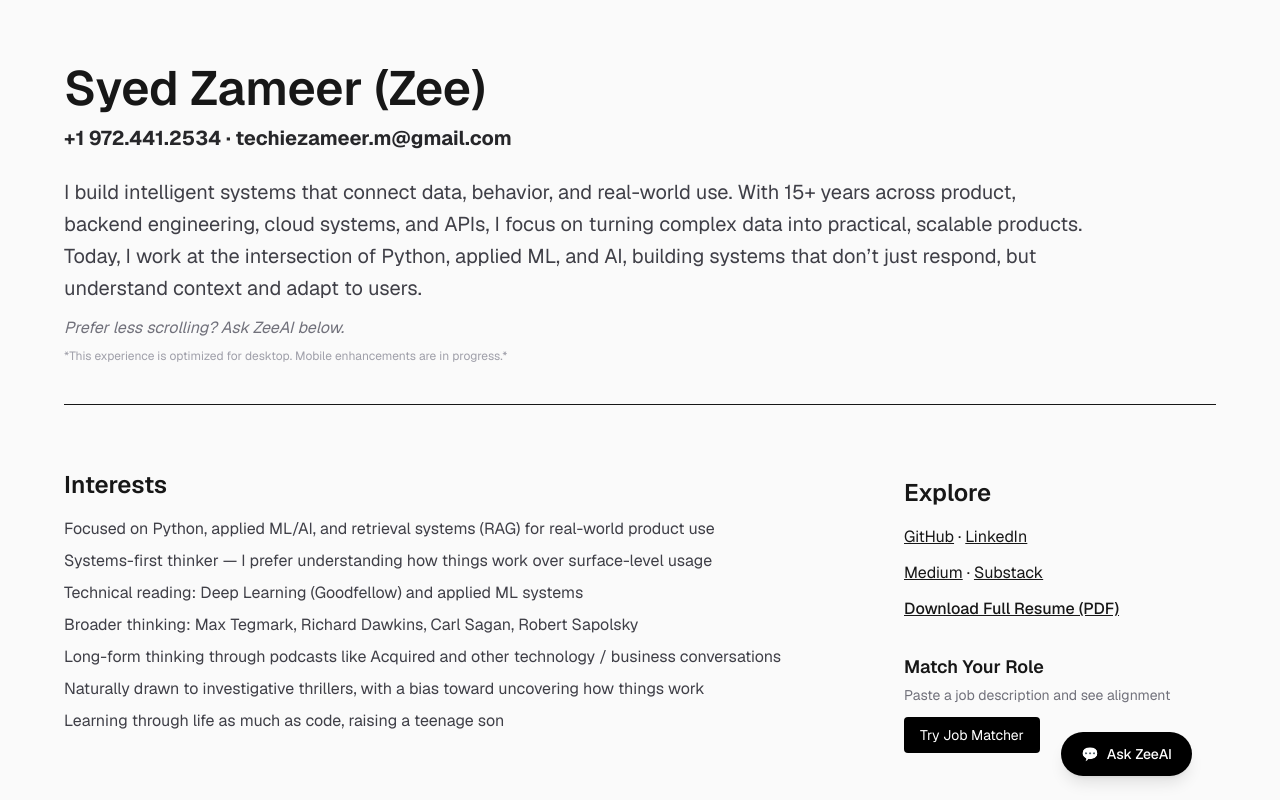
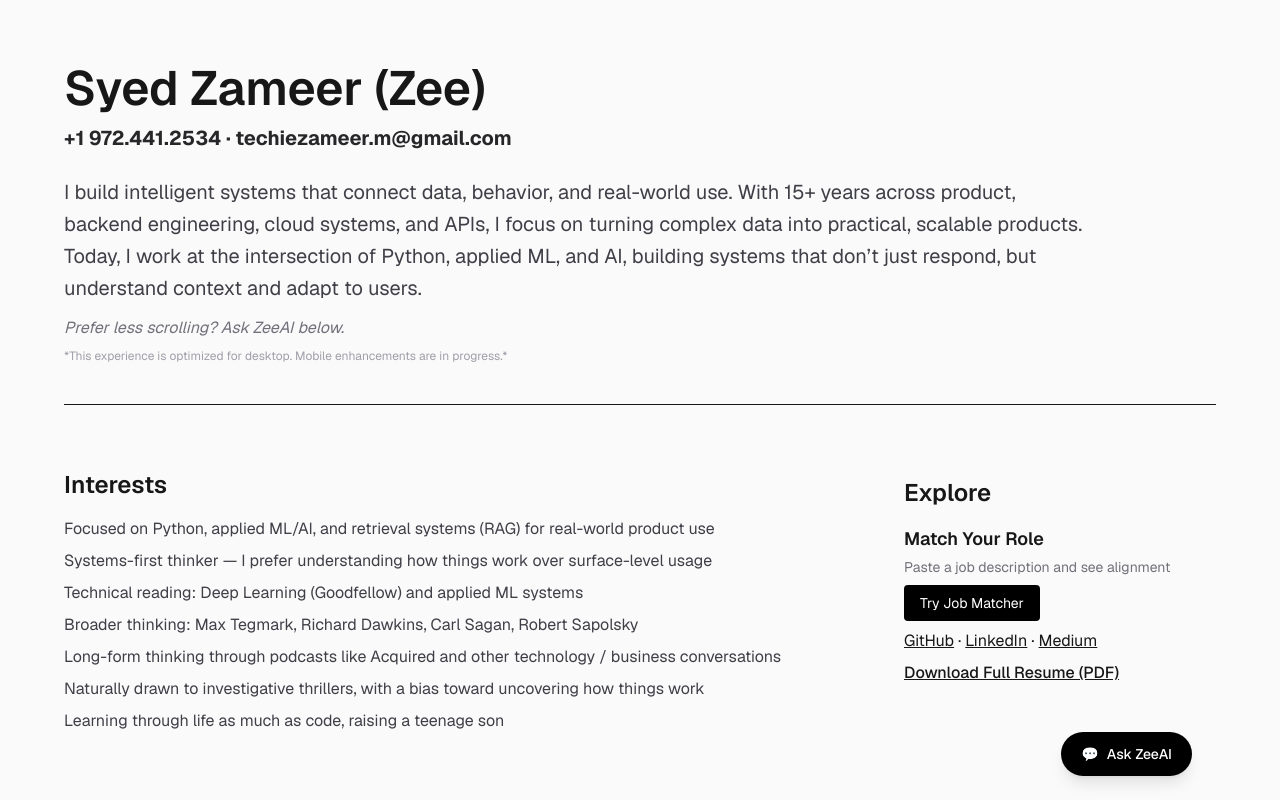
Before and after one commit to vasthelium/zee-ai-site, a Next.js app in the folder frontend/: page / in a window 1280 px wide. Shown: the top 800 px of the page. Built offline with nearby package versions, Linux system fonts and the light colour scheme.

Commit message:
UI fixes: chat window resize, job matcher layout fix, spacing cleanup, link updates

```diff
--- a/frontend/src/app/page.tsx
+++ b/frontend/src/app/page.tsx
@@ -139,20 +139,8 @@ export default function Home() {
           <div className="md:col-span-3 mt-6 md:mt-2">
             <h2 className="text-2xl font-semibold mb-4">Explore</h2>
 
-            <div className="space-y-3 text-base">
-              <p><a href="https://github.com/vasthelium" className="underline">GitHub</a>
-                {" · "}
-                <a href="https://www.linkedin.com/in/syedzameerm" className="underline">LinkedIn</a></p>
-              <p>
-                <a href="#" className="underline">Medium</a>
-                {" · "}
-                <a href="#" className="underline">Substack</a>
-              </p>
-              <p><a href="#" className="underline font-medium">Download Full Resume (PDF)</a></p>
-            </div>
-
             {/* JOB MATCHER */}
-            <div className="mt-8">
+            <div className="mt-2">
               <h3 className="text-lg font-semibold">Match Your Role</h3>
               <p className="text-sm text-zinc-500 mt-1">
                 Paste a job description and see alignment
@@ -161,15 +149,15 @@ export default function Home() {
               {!showMatcher && (
                 <button
                   onClick={() => setShowMatcher(true)}
-                  className="mt-3 px-4 py-2 bg-black text-white rounded text-sm relative z-10"
+                  className="mt-2 mb-2 px-4 py-2 bg-black text-white rounded text-sm relative z-10"
                 >
                   Try Job Matcher
                 </button>
               )}
 
               {showMatcher && (
-                <div className="fixed inset-0 flex items-center justify-center bg-black/30 z-40 pointer-events-none">
-                  <div className="bg-white dark:bg-zinc-900 p-6 rounded-lg shadow-lg w-[90vw] max-w-[500px] relative pointer-events-auto">
+                <div className="fixed inset-0 flex items-center justify-center bg-black/40 z-50">
+                  <div className="bg-white dark:bg-zinc-900 p-6 rounded-lg shadow-lg w-[90vw] max-w-[500px] relative">
 
                     {/* CLOSE BUTTON */}
                     <button
@@ -195,7 +183,7 @@ export default function Home() {
                     </button>
 
                     {matchResult && (
-                      <div className="mt-4 text-sm whitespace-pre-wrap border-t pt-3">
+                      <div className="mt-4 text-sm whitespace-pre-wrap border-t pt-3 max-h-64 overflow-y-auto">
                         {matchResult}
                       </div>
                     )}
@@ -204,6 +192,21 @@ export default function Home() {
                 </div>
               )}
             </div>
+
+            <div className="space-y-2 text-base">
+              <p>
+                <a href="https://github.com/vasthelium" className="underline">GitHub</a>
+                {" · "}
+                <a href="https://www.linkedin.com/in/syedzameerm" className="underline">LinkedIn</a>
+                {" · "}
+                <a href="#" className="underline">Medium</a>
+              </p>
+
+              <p>
+                <a href="#" className="underline font-medium">Download Full Resume (PDF)</a>
+              </p>
+            </div>
+
           </div>
 
         </div>
@@ -360,14 +363,14 @@ export default function Home() {
       {!showMatcher && (
         <button
           onClick={() => setOpen(!open)}
-          className="fixed bottom-6 right-4 md:right-[calc((100vw-72rem)/2+1.5rem)] px-5 py-3 rounded-full bg-black text-white flex items-center gap-2 shadow-lg text-sm z-50"
+          className="fixed bottom-6 right-4 md:right-[calc((100vw-72rem)/2+1.5rem)] px-5 py-3 rounded-full bg-black text-white flex items-center gap-2 shadow-lg text-sm z-30"
         >
           💬 <span className="font-medium">Ask ZeeAI</span>
         </button>
       )}
 
       {open && (
-        <div className="fixed bottom-24 left-1/2 -translate-x-1/2 md:left-auto md:translate-x-0 md:right-[calc((100vw-72rem)/2+1.5rem)] w-[90vw] max-w-[420px] h-[70vh] max-h-[520px] bg-white dark:bg-zinc-900 border rounded-lg shadow-lg flex flex-col">
+        <div className="fixed bottom-6 right-4 md:right-[calc((100vw-72rem)/2+1.5rem)] w-[72vw] max-w-[320px] h-[52vh] max-h-[460px] bg-white dark:bg-zinc-900 border rounded-lg shadow-lg flex flex-col">
           <div className="p-3 border-b font-semibold flex justify-between items-center">
             <span>Ask Zee AI</span>
             <button
@@ -405,7 +408,7 @@ export default function Home() {
           </div>
           {/* DISCLAIMER */}
           <div className="px-3 pb-2 text-[11px] text-zinc-500">
-            *AI responses are based on available context and may not always be complete. For deeper discussion, feel free to contact Zameer directly.*
+            *AI responses may be incomplete. Reach out to Zameer for more info..*
           </div>
         </div>
       )}
```
